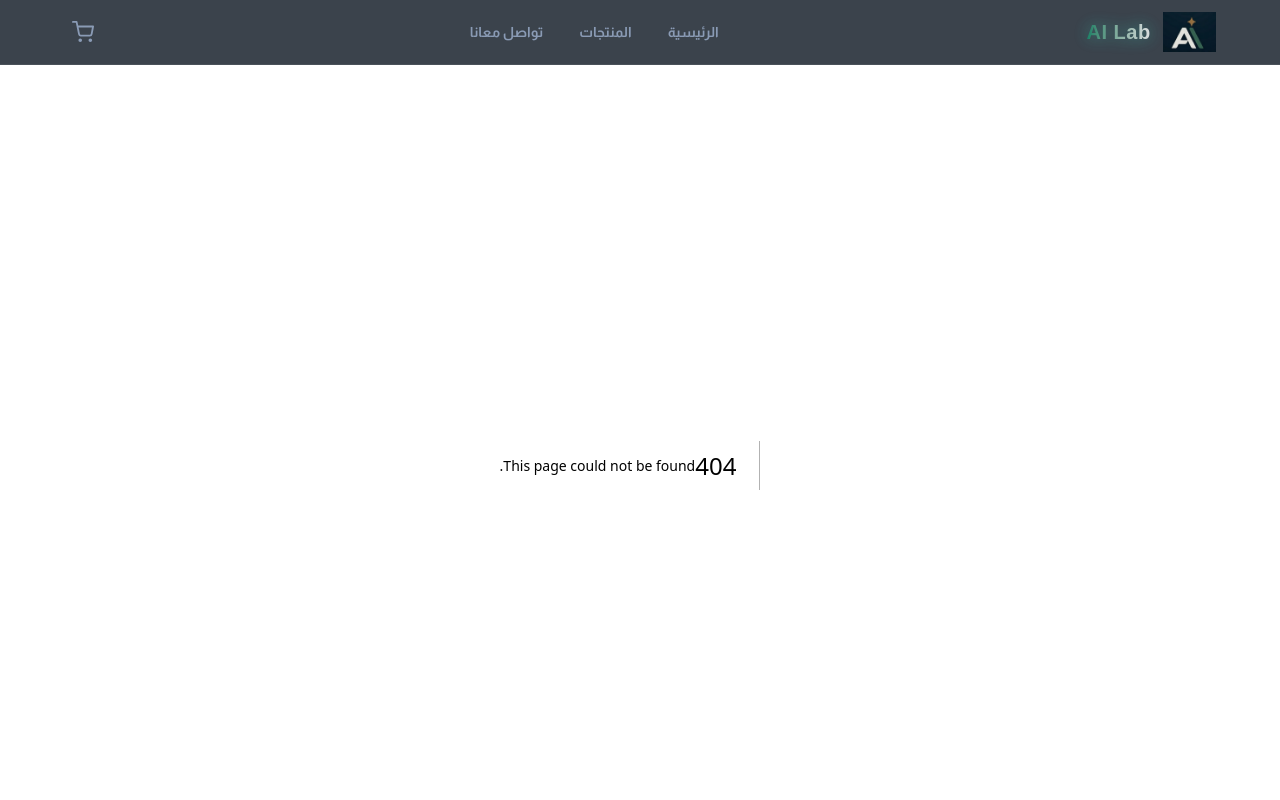
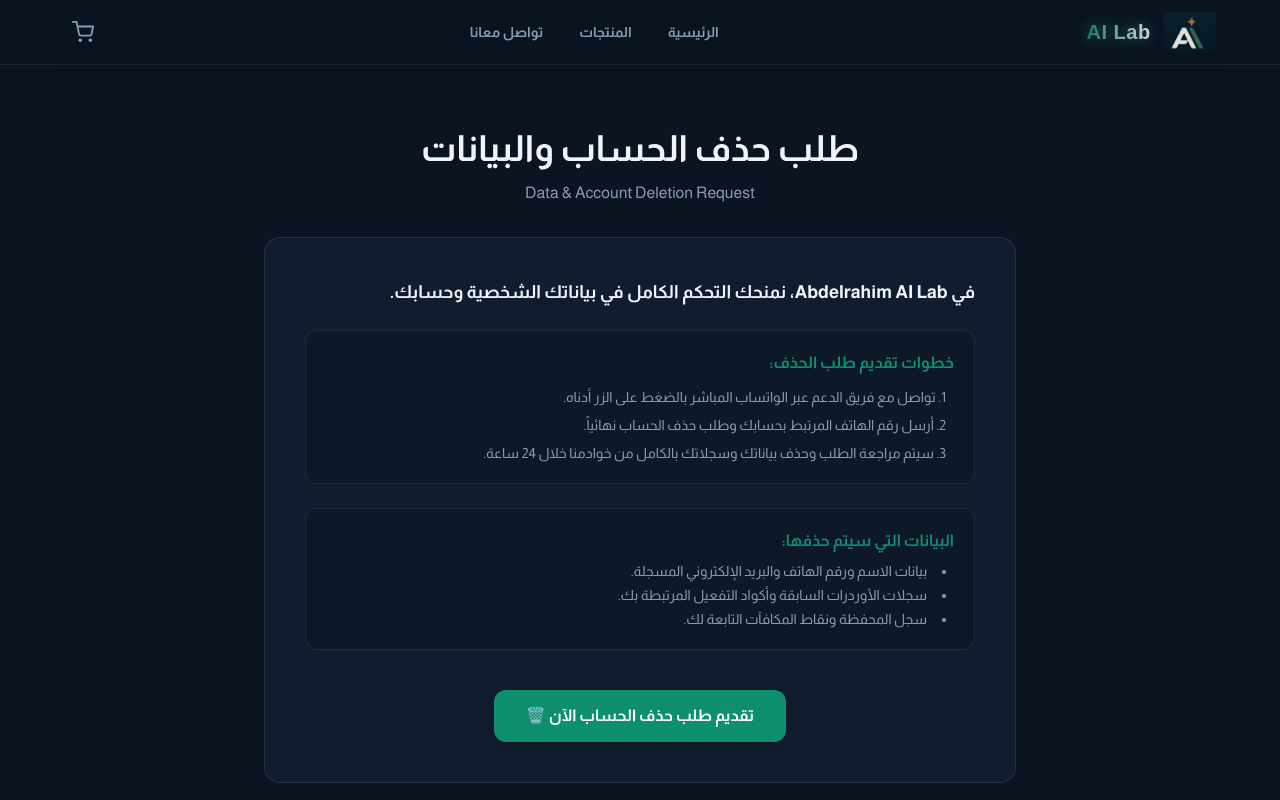
Before and after one commit to Abdelrahimtd/services.abdelrahimahmed, a Next.js app: page /delete-account in a window 1280 px wide. Before the commit this address had no page. Shown: the top 800 px of the page. Built offline with nearby package versions, Linux system fonts and the light colour scheme; a web font is replaced by a local one.

Commit message:
delete-account-page

```diff
--- /dev/null
+++ b/src/app/delete-account/page.tsx
@@ -0,0 +1,54 @@
+import type { Metadata } from "next";
+
+export const metadata: Metadata = {
+  title: "طلب حذف الحساب والبيانات | Data Deletion Request - Abdelrahim AI Lab",
+  description: "نموذج وخطوات طلب حذف الحساب والبيانات لتطبيق وموقع Abdelrahim AI Lab.",
+};
+
+export default function DeleteAccountPage() {
+  return (
+    <section className="py-12 sm:py-16">
+      <div className="max-w-[800px] mx-auto px-4 sm:px-6">
+        <div className="text-center mb-8">
+          <h1 className="text-3xl sm:text-4xl font-extrabold mb-3">طلب حذف الحساب والبيانات</h1>
+          <p className="text-text-secondary">Data & Account Deletion Request</p>
+        </div>
+
+        <div className="bg-bg-card border border-border rounded-2xl p-6 sm:p-10 space-y-6 text-right leading-relaxed">
+          <p className="text-text-primary font-bold text-base sm:text-lg">
+            في <strong>Abdelrahim AI Lab</strong>، نمنحك التحكم الكامل في بياناتك الشخصية وحسابك.
+          </p>
+
+          <div className="bg-bg-input border border-border rounded-xl p-5 space-y-3">
+            <h3 className="font-extrabold text-teal text-base">خطوات تقديم طلب الحذف:</h3>
+            <ol className="list-decimal list-inside text-text-secondary text-sm space-y-2 pr-2">
+              <li>تواصل مع فريق الدعم عبر الواتساب المباشر بالضغط على الزر أدناه.</li>
+              <li>أرسل رقم الهاتف المرتبط بحسابك وطلب حذف الحساب نهائياً.</li>
+              <li>سيتم مراجعة الطلب وحذف بياناتك وسجلاتك بالكامل من خوادمنا خلال 24 ساعة.</li>
+            </ol>
+          </div>
+
+          <div className="bg-bg-input border border-border rounded-xl p-5 space-y-2">
+            <h3 className="font-extrabold text-teal text-base">البيانات التي سيتم حذفها:</h3>
+            <ul className="list-disc list-inside text-text-secondary text-sm space-y-1 pr-2">
+              <li>بيانات الاسم ورقم الهاتف والبريد الإلكتروني المسجلة.</li>
+              <li>سجلات الأوردرات السابقة وأكواد التفعيل المرتبطة بك.</li>
+              <li>سجل المحفظة ونقاط المكافآت التابعة لك.</li>
+            </ul>
+          </div>
+
+          <div className="pt-4 text-center">
+            <a
+              href="https://wa.me/201116745020?text=أرغب%20في%20حذف%20حسابي%20وبياناتي%20بالكامل"
+              target="_blank"
+              rel="noopener noreferrer"
+              className="inline-block px-8 py-3.5 bg-teal text-white font-black text-base rounded-xl hover:bg-teal-hover transition-transform hover:scale-105 no-underline shadow-lg"
+            >
+              تقديم طلب حذف الحساب الآن 🗑️
+            </a>
+          </div>
+        </div>
+      </div>
+    </section>
+  );
+}
```
